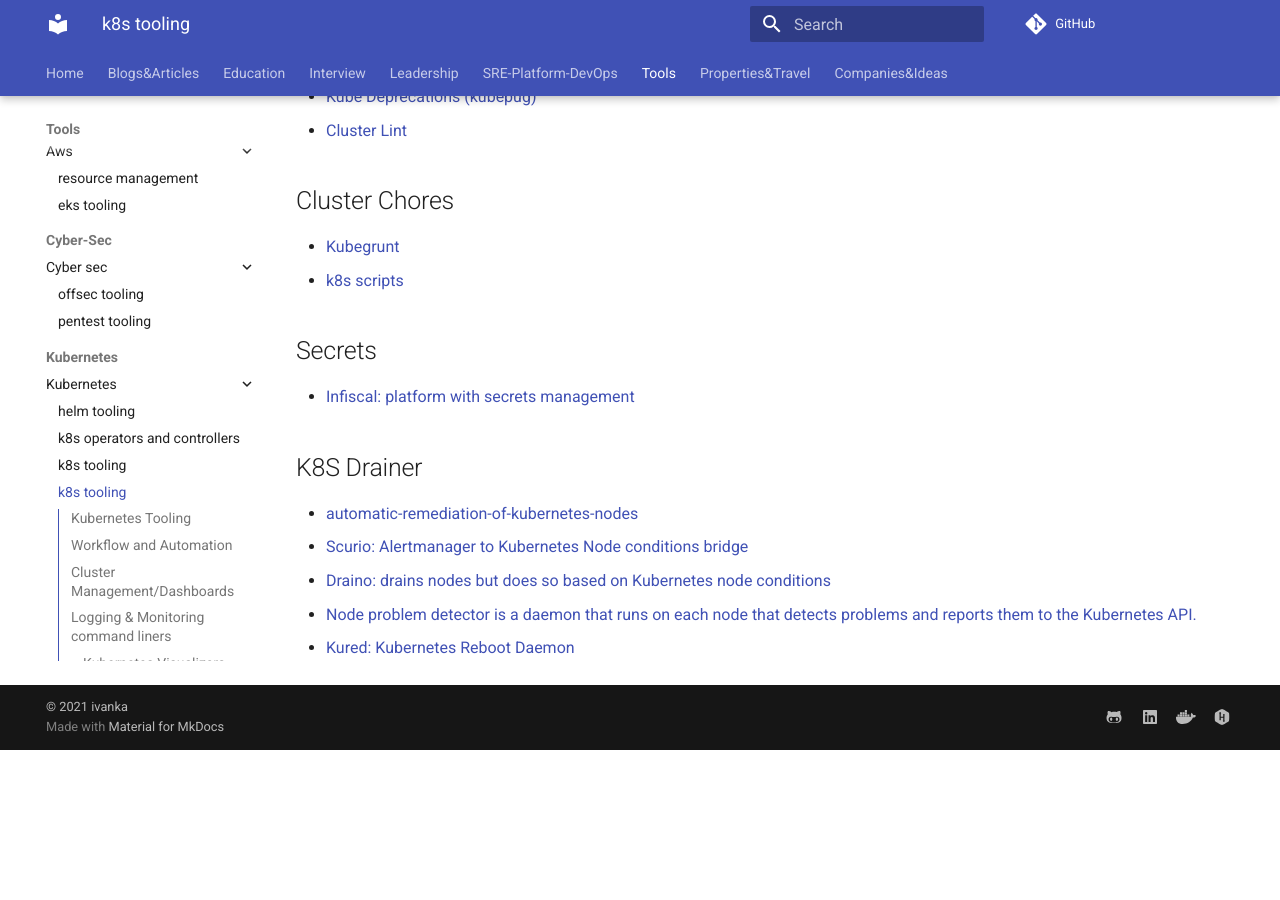
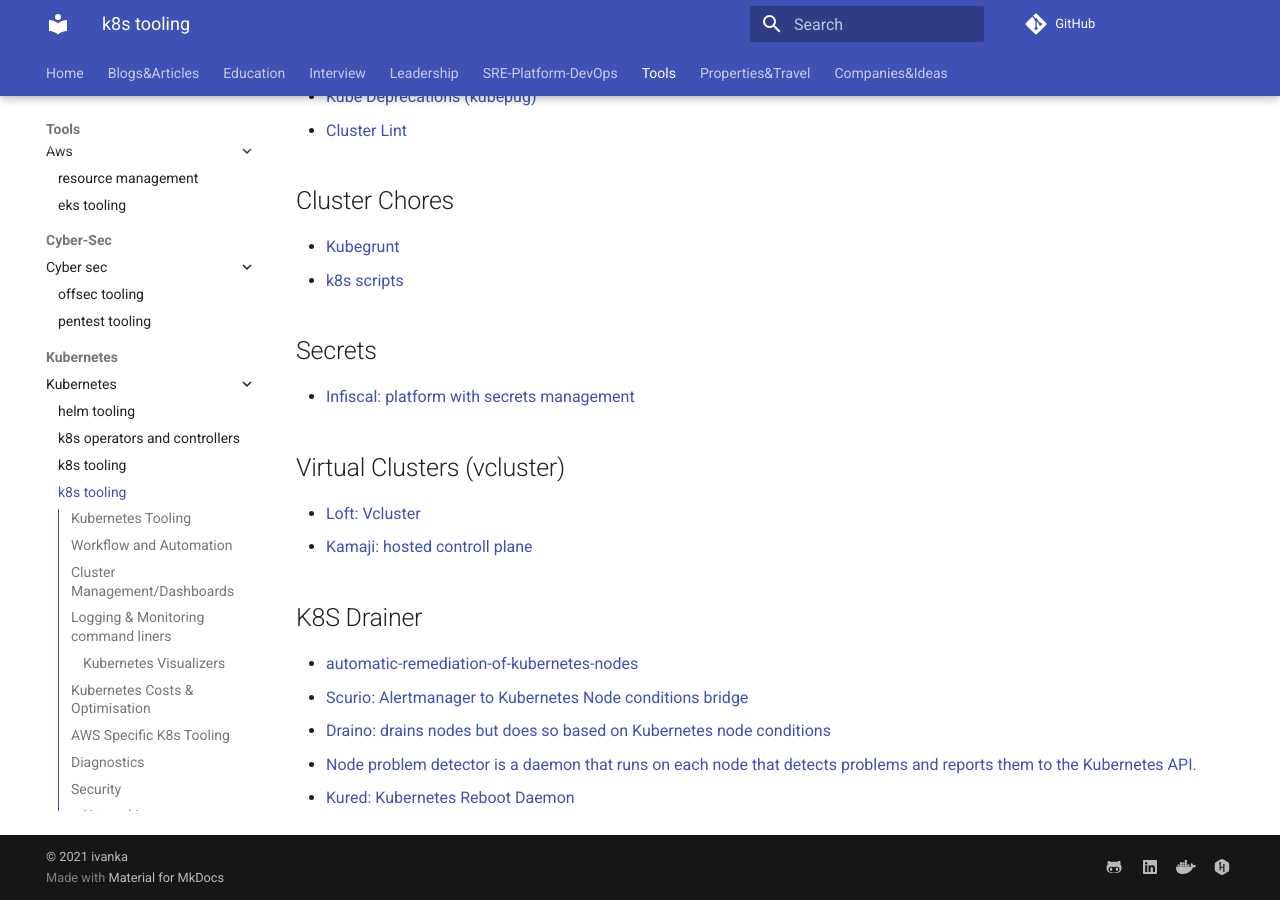
Before and after one commit to ivankatliarchuk/knowledge-base, an MkDocs documentation site: the page built from docs/tools/kubernetes/k8s.md, in a window 1280 px wide and 900 px high, scrolled down 5787 px. Built offline with MkDocs 1.6.1 and Material for MkDocs 9.7.7, drawn with Linux system fonts in a browser that asks for light colours; comment, search, counter and statistics services are not loaded; before the commit the page ends 6537 px from its top, so only the background shows below that.

Commit message:
added vclsuters
Signed-off-by: ivan katliarchuk <ivan.katliarchuk@gmail.com>

```diff
--- a/docs/tools/kubernetes/k8s.md
+++ b/docs/tools/kubernetes/k8s.md
@@ -201,6 +201,11 @@
 
 - [Infiscal: platform with secrets management](https://infisical.com)
 
+## Virtual Clusters (vcluster)
+
+- [Loft: Vcluster](https://github.com/ik-kubernetes/vcluster-fork)
+- [Kamaji: hosted controll plane](https://github.com/clastix/kamaji)
+
 ## K8S Drainer
 
 - [automatic-remediation-of-kubernetes-nodes](https://blog.cloudflare.com/automatic-remediation-of-kubernetes-nodes/)
```
